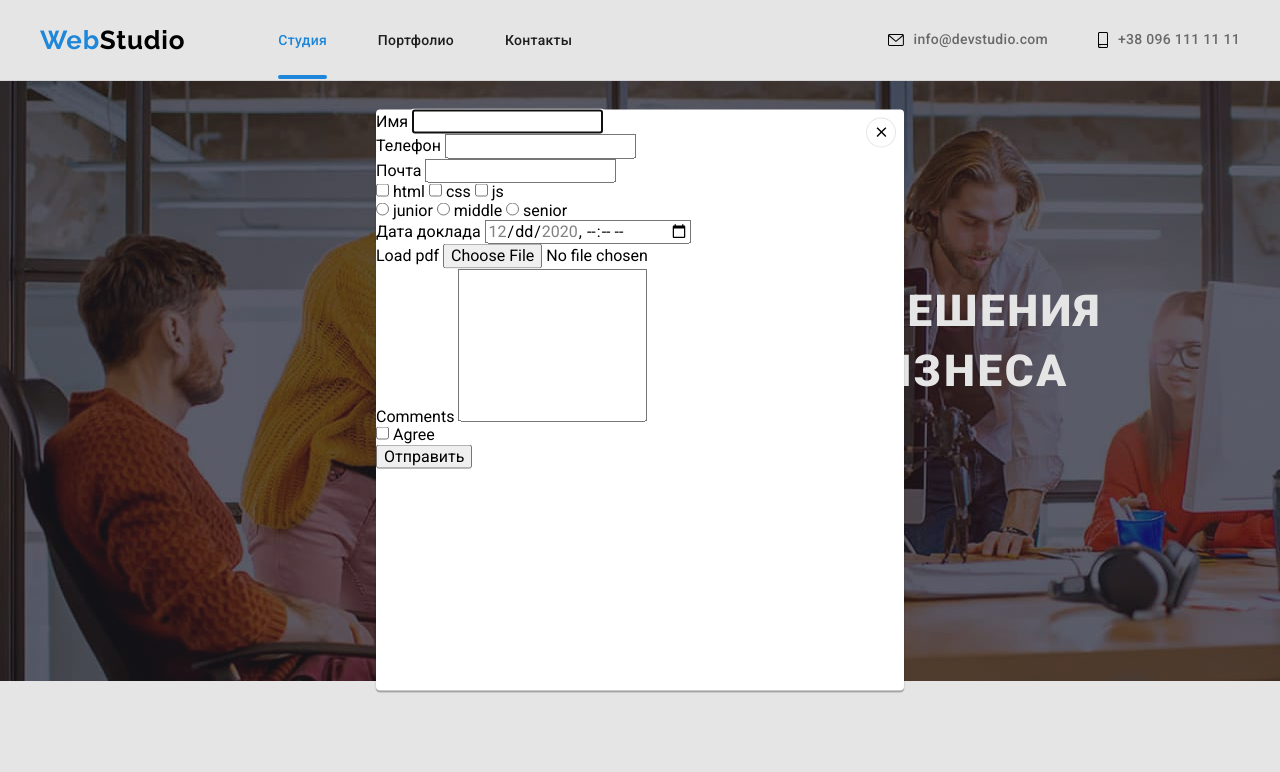
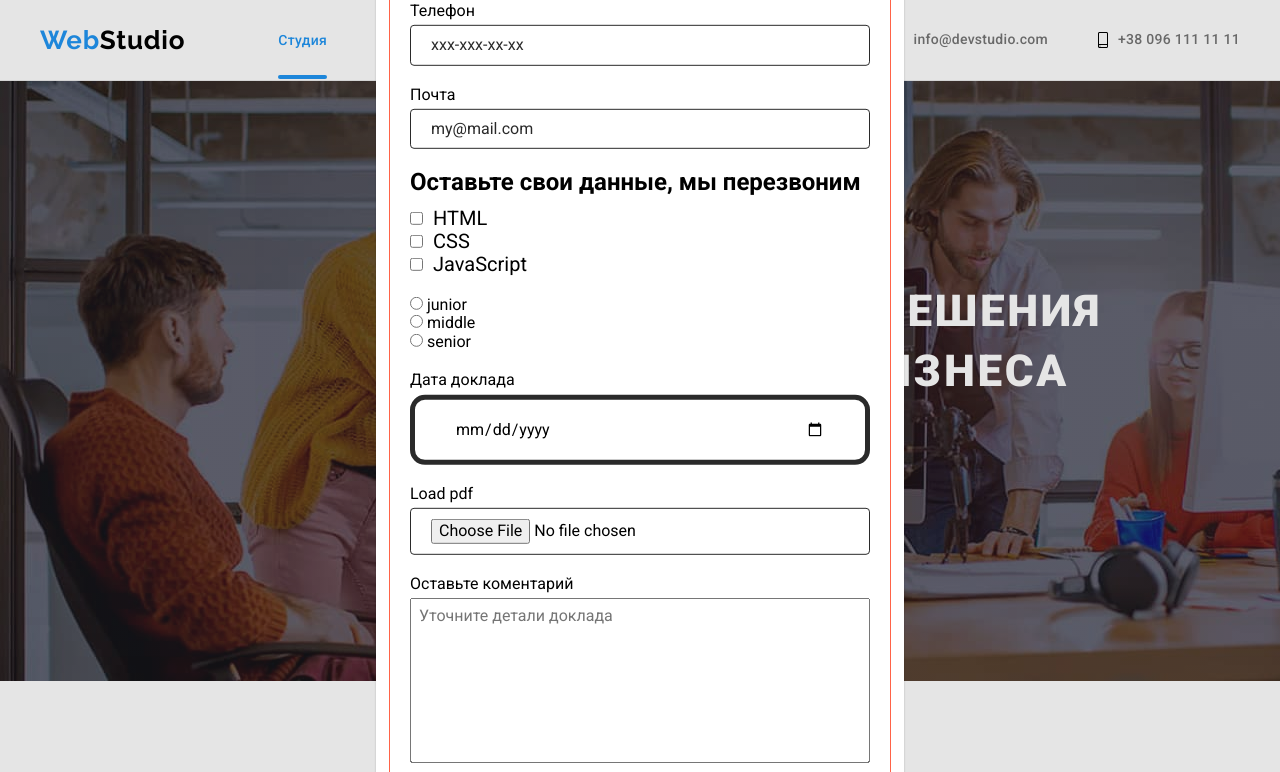
Before and after one commit to shuydo/goit-markup-hw-06, a plain HTML site: page index.html in a window 1280 px wide. Shown: the top 772 px of the page. Drawn offline with Linux system fonts and the light colour scheme.

Commit message:
Содержит практику по первому вэбинару форм

```diff
--- a/css/styles.css
+++ b/css/styles.css
@@ -656,3 +656,72 @@ address {
 textarea{
   resize: none;
 }
+/* --------form-----------*/
+.form{
+  width: 500px;
+  outline: 1px solid tomato;
+  margin-left: auto;
+  margin-right: auto;
+  padding: 20px;
+}
+.form-field{
+  /* outline: 1px solid blue; */
+
+  display: flex;
+  flex-direction: column;
+  margin-bottom: 20px;
+}
+.form-field label{
+  margin-bottom: 5px;
+}
+.form-field input {
+  /* width: 100%; */
+  margin: 0;
+  padding: 10px 20px;
+  border-radius: 4px;
+  border: 1px solid #2a2a2a;
+}
+.form-field input::placeholder{
+  color: #2a2a2a;
+  /* text-align: right; */
+
+}
+.group{
+  margin-bottom: 20px;
+}
+.group-title{
+  margin-top: 0;
+  margin-bottom: 10px;
+}
+.topic-options,
+.xp-options{
+  margin-top: 0;
+  margin-bottom: 0;
+  list-style: none;
+}
+.topic-options li{
+  display: flex;
+  align-items: center;
+  }
+.topic-options input[type="checkbox"]{
+  /* width: 40px;
+  height: 40px; */
+}
+
+.topic-options label{
+  font-size: 20px;
+  margin-left: 10px;
+}
+
+.form .date {
+  /* border-color: red; */
+  border-width: 5px;
+  border-radius: 15px;
+  padding: 20px 40px;
+  /* font-size: 40px;
+  color: green;
+  background-color: blue; */
+}
+.comment{
+  padding: 8px;
+}
--- a/index.html
+++ b/index.html
@@ -422,56 +422,86 @@
           <use href="./images/sprite2.svg#c"></use>
         </svg>
       </button>
-      <!-- <h2>Оставьте свои данные, мы перезвоним</h2> -->
+      <!-- <b>Оставьте свои данные, мы перезвоним</b> -->
 
-      <form class="js-speaker-form" autocomplete="off" >
+      <form class="form js-speaker-form" autocomplete="off">
+        <div class="form-field">
           <label for="name">Имя</label>
-        <input type="text" name="name" id="name" autofocus />
+          <input class="form-input" type="text" name="name" id="name" placeholder="Smith John" autofocus />
+        </div>
         <!-- autofocus not work? modal? -->
-        </br>
+        <div class="form-field">
           <label for="tel">Телефон</label>
-        <input type="tel" name="tel" id="tel" />
-        <br />
+          <input type="tel" name="tel" id="tel" placeholder="xxx-xxx-xx-xx" />
+        </div>
+
+        <div class="form-field">
           <label for="mail">Почта</label>
-        <input type="email" name="mail" id="mail" autocomplete="on" />
-        <br />
-        <div role="groupe">
-          <input type="checkbox" name="topic" value="html" id="html" >
-          <label for="html">html</label>
+          <input type="email" name="mail" id="mail" autocomplete="on" placeholder="my@mail.com" />
+        </div>
 
-          <input type="checkbox" name="topic" value="css" id="css" >
-          <label for="css">css</label>
+        <div role="groupe" class="group">
+          <h2 class="group-title">Оставьте свои данные, мы перезвоним</h2>
 
+          <ul class="topic-options">
+            <li>
+              <input type="checkbox" name="topic" value="html" id="html">
+              <label for="html">HTML</label>
+            </li>
+
+            <li>
+              <input type="checkbox" name="topic" value="css" id="css">
+              <label for="css">CSS</label>
+            </li>
+
+            <li>
               <input type="checkbox" name="topic" value="js" id="js">
-          <label for="js">js</label>
+              <label for="js">JavaScript</label>
+            </li>
+          </ul>
         </div>
-        <div role="groupe">
-          <input type="radio" name="xp" value="junior" id="junior" >
+
+        <div role="groupe" class="group">
+          <ul class="xp-options">
+            <li>
+              <input type="radio" name="xp" value="junior" id="junior">
               <label for="junior">junior</label>
-
+            </li>
+            <li>
               <input type="radio" name="xp" value="middle" id="middle">
               <label for="middle">middle</label>
-
+            </li>
+            <li>
               <input type="radio" name="xp" value="senior" id="senior">
               <label for="senior">senior</label>
+            </li>
+          </ul>
+
         </div>
+
+        <div class="form-field">
           <label for="date">Дата доклада</label>
-        <input
-          type="datetime-local"
-          name="date"
-          id="date"
-          min="2020-12-20T12:30"
-          max="2020-12-25T12:30"
-        />
-        <br />
+          <input type="date" name="date" id="date" class="date"/>
+        </div>
+
+        <div class="form-field">
           <label for="pdf">Load pdf</label>
           <input type="file" name="pdf" id="pdf" />
-        <br />
-        <label for="Comment">Comments</label>
-        <textarea name="" id="Comments" rows="8"></textarea>
-        <br />
-        <input type="checkbox" name="" id="policy">
-        <label for="policy">Agree</label>
+        </div>
+
+        <div class="form-field">
+          <label for="comment">Оставьте коментарий</label>
+          <textarea class="comment"
+            name="comment"
+            id="comment"
+            rows="8"
+            placeholder="Уточните детали доклада"
+            ></textarea>
+        </div>
+        <div class="form-field">
+          <input type="checkbox" name="policy" id="policy">
+          <label for="policy">Соглашаюсь на всё, за еду</label>
+        </div>
         <br />
         <button type="submit">Отправить</button>
       </form>
```
Lines whose indentation alone changed are shown as unchanged.
